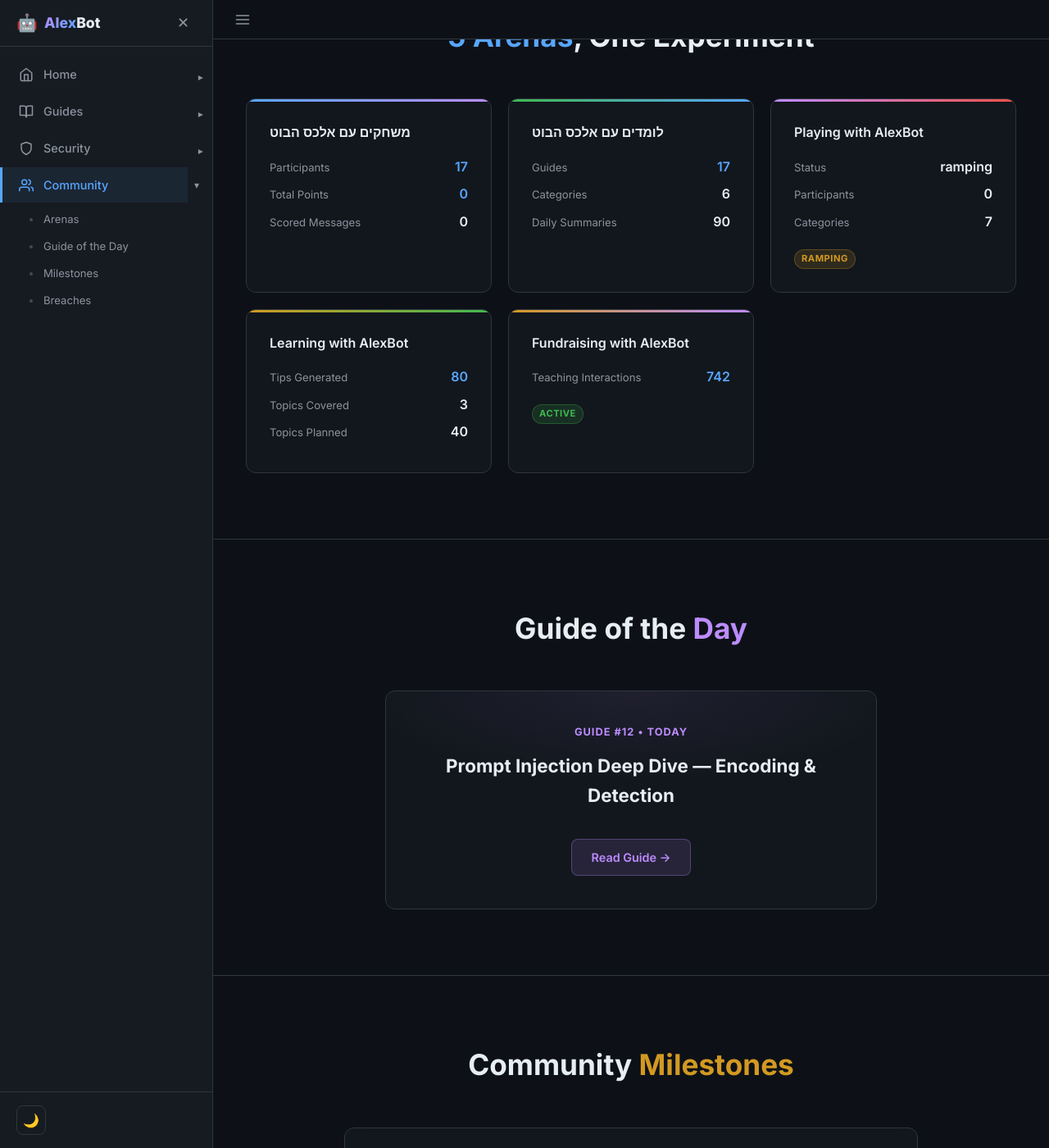
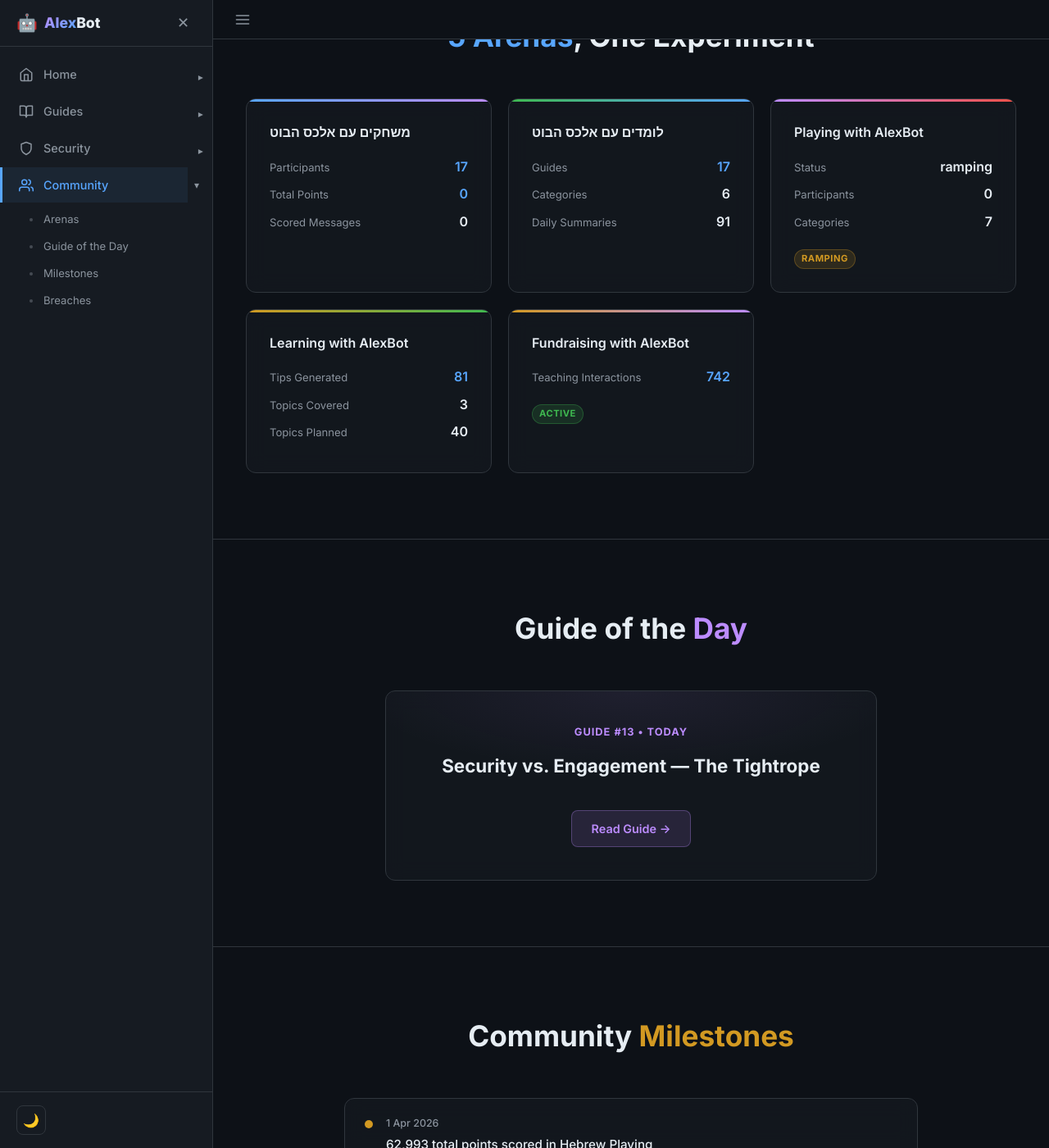
Before and after one commit to alexliv1234/alexbot-public, a Jekyll site: the page built from docs/community.html, in a window 1280 px wide and 1400 px high, scrolled down 450 px. Shown: the whole window at 82% size. Built offline with Jekyll 4.4.1, drawn with Linux system fonts in a browser that asks for light colours; some of the changed text lies outside the part shown.

Commit message:
📊 Auto-update community stats (2026-06-05_05-00)
Hebrew Playing: 17 players /  pts
Guides: 17 published | International: 0 playing

```diff
--- a/docs/assets/groups-data.json
+++ b/docs/assets/groups-data.json
@@ -1,6 +1,6 @@
 {
-  "lastUpdated": "2026-06-04",
-  "timestamp": "2026-06-04T17:02Z",
+  "lastUpdated": "2026-06-05",
+  "timestamp": "2026-06-05T02:00Z",
   "hebrewPlaying": {
     "name": "משחקים עם אלכס הבוט",
     "participants": 17,
@@ -12,7 +12,7 @@
     "name": "לומדים עם אלכס הבוט",
     "guides": 17,
     "categories": 6,
-    "dailySummaries": 90,
+    "dailySummaries": 91,
     "qaExchanges": 3
   },
   "intlPlaying": {
@@ -23,7 +23,7 @@
   },
   "intlLearning": {
     "name": "Learning with AlexBot",
-    "tipsGenerated": 80,
+    "tipsGenerated": 81,
     "topicsCovered": 3,
     "topicsPlanned": 40,
     "deliveryFailures": 2
@@ -53,9 +53,9 @@
     }
   ],
   "guideOfTheDay": {
-    "num": 12,
-    "title": "Prompt Injection Deep Dive — Encoding & Detection",
-    "slug": "12-prompt-injection-deep-dive"
+    "num": 13,
+    "title": "Security vs. Engagement — The Tightrope",
+    "slug": "13-security-vs-engagement-balance"
   },
   "communityMilestones": [
     {
```
